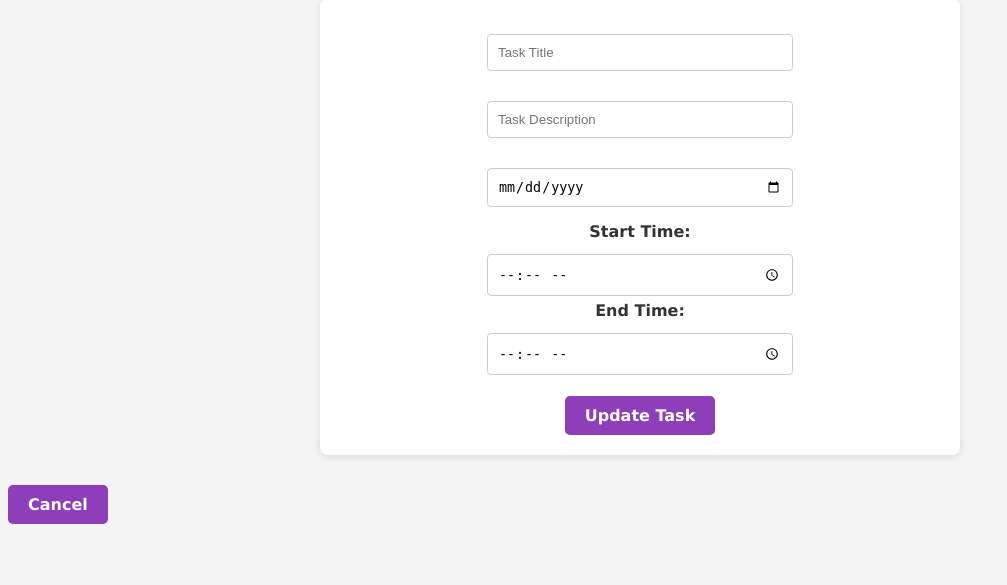
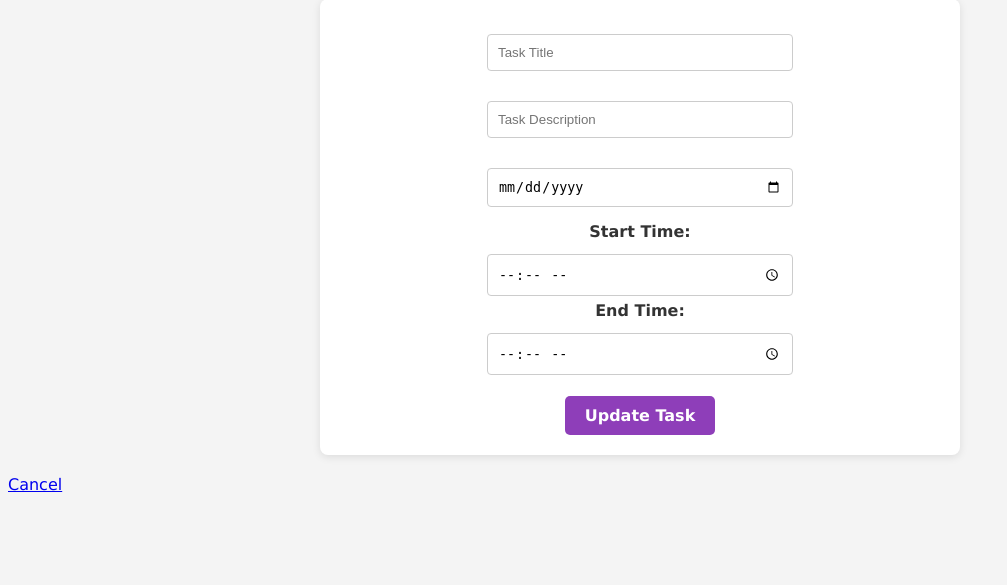
Before and after one commit to nyp-lit/Tech-Week-2024, a Flask app: template templates/edit_task.html in a window 1280 px wide. Shown: the part 107-692 px from the top of the page, without its empty margins (0-1007 px from the left). Run offline with Flask 3, Linux system fonts and the light colour scheme; the template is opened without the code that fills it, so the values that code supplies are empty; some libraries are stand-ins or nearby versions.

Commit message:
Update edit_task.html

```diff
--- a/templates/edit_task.html
+++ b/templates/edit_task.html
@@ -100,21 +100,6 @@
         background-color: #5c0b5c;
     }
 
-    #Cancel a {
-        text-decoration: none;
-        padding: 10px 20px;
-        color: white;
-        background-color: rgb(142, 62, 185);
-        border-radius: 5px;
-        font-weight: bold;
-        text-align: center;
-        margin-top: 10px;
-        display: inline-block;
-    }
-
-    #Cancel a:hover {
-        background-color: #730f73;
-    }
 </style>
 <body>
     <h1>Edit Task</h1>
@@ -142,8 +127,8 @@
         <input type="time" name="end_time" value="{{ task['time'].split(' - ')[1] }}" required>
         <button type="submit">Update Task</button>
     </form>
-    <div id="Cancel">
+
     <a href="{{ url_for('index') }}">Cancel</a>
-    </div>
+
 </body>
 </html>
```
